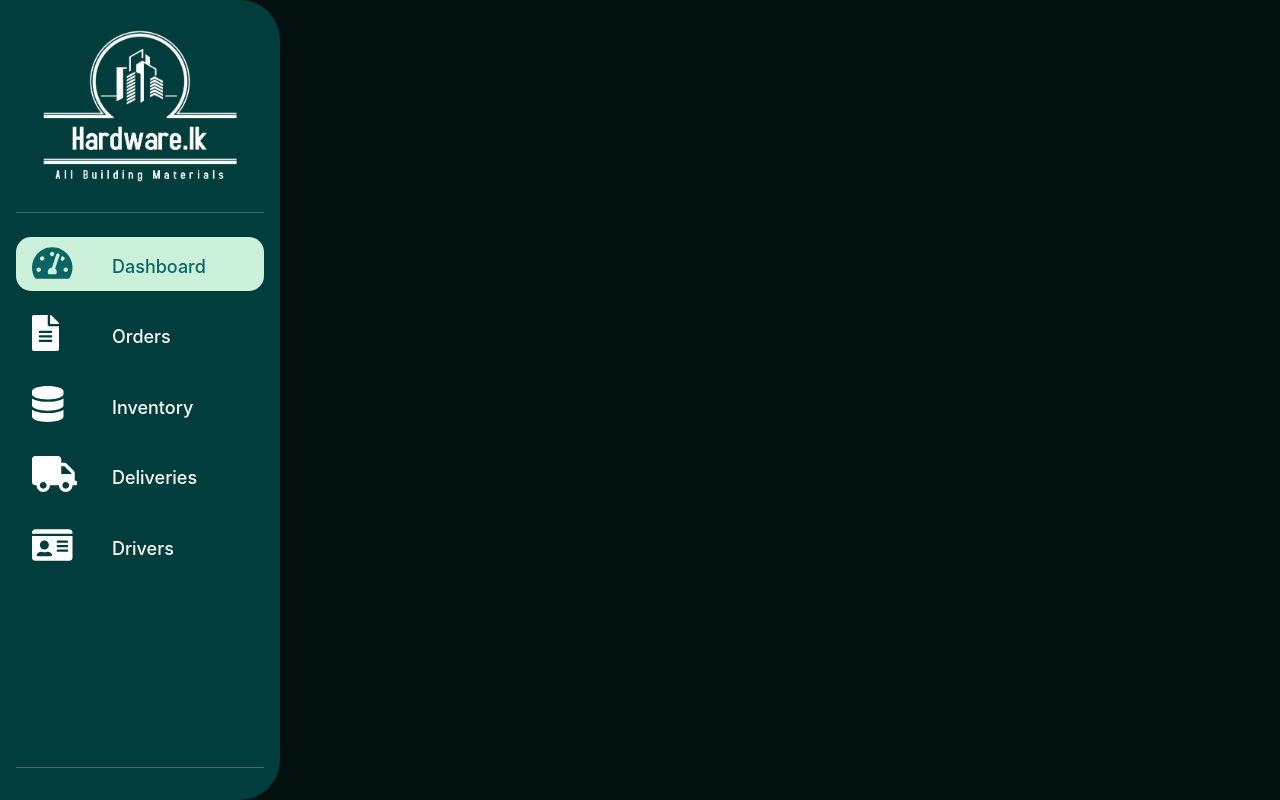
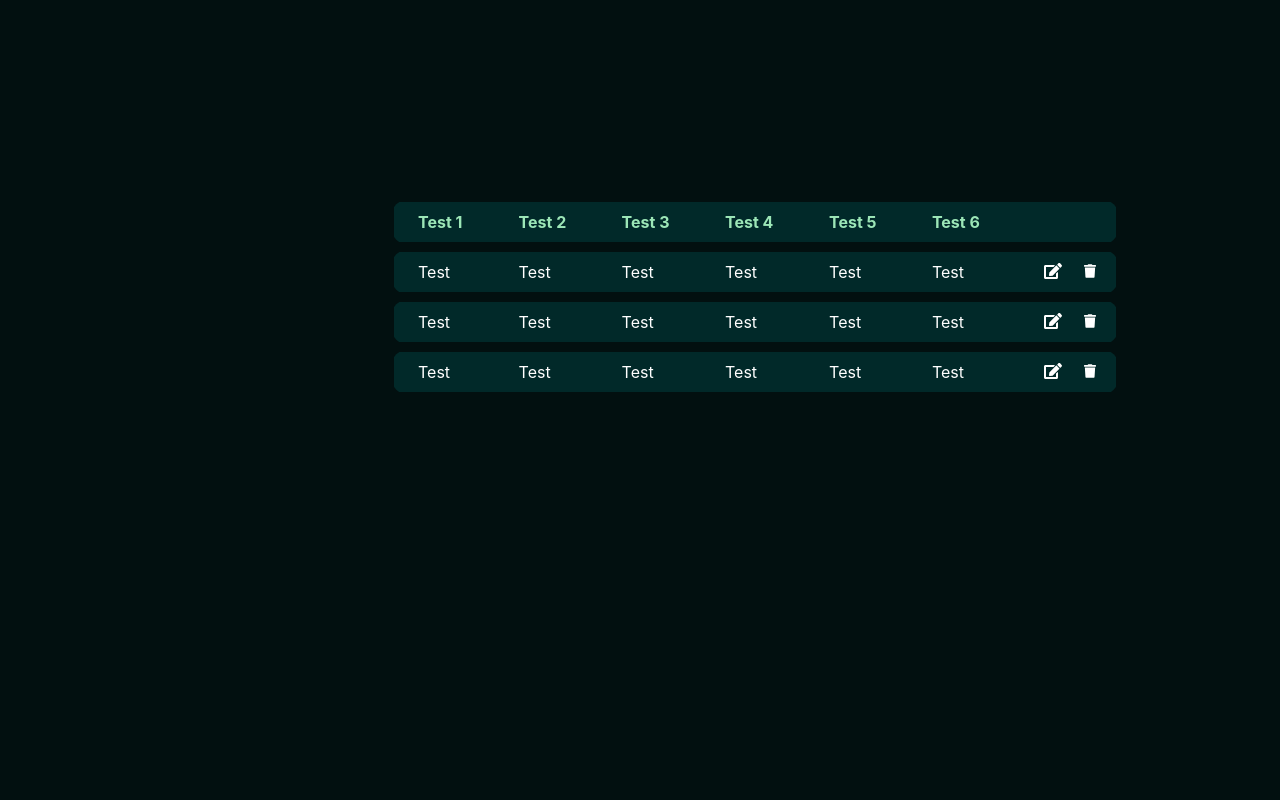
Before and after one commit to wishva8/Hardware-Management, a React (Create React App) app in the folder Releases/SourceCode/Frontend/app/: page /orderList in a window 1280 px wide. Built offline with nearby package versions, Linux system fonts and the light colour scheme.

Commit message:
Changes to order list

```diff
--- a/Releases/SourceCode/Frontend/app/src/App.js
+++ b/Releases/SourceCode/Frontend/app/src/App.js
@@ -8,7 +8,7 @@ function App() {
     <div className="App">
       <BrowserRouter>
         <Switch>
-          <SideNav />
+          {/* <SideNav /> */}
           <Route path="/orderList">
             <OrderList/>
           </Route>
--- a/Releases/SourceCode/Frontend/app/src/Pages/OrderList/OrderList.css
+++ b/Releases/SourceCode/Frontend/app/src/Pages/OrderList/OrderList.css
@@ -9,6 +9,10 @@
 .order{
     width: 58%;
     color: #9CE6B7;
+    margin-left: 30%;
+    margin-right: auto;
+    margin-top: 15%;
+
 }
 
 .orderListItems td:first-child,th:first-child{
@@ -21,4 +25,6 @@
 .orderListItems td:last-child,th:last-child{
     border-bottom-right-radius: 50px;
     border-top-right-radius: 50px;
+    width: 110px;
+    /* padding-right: 5px; */
 }
--- a/Releases/SourceCode/Frontend/app/src/Pages/OrderList/OrderList.jsx
+++ b/Releases/SourceCode/Frontend/app/src/Pages/OrderList/OrderList.jsx
@@ -9,7 +9,8 @@ import { faEdit, faTrash} from "@fortawesome/free-solid-svg-icons";
 export default class OrderList extends Component {
     render() {
         return (
-            <table class="table table-bordered order">
+            <div  class= "align-center">
+            <table class="table table-bordered  order">
                 <tr class="orderListItems">
                     <th className = "ps-4">Test 1</th>
                     <th className = "ps-4">Test 2</th>
@@ -17,7 +18,7 @@ export default class OrderList extends Component {
                     <th className = "ps-4">Test 4</th>
                     <th className = "ps-4">Test 5</th>
                     <th className = "ps-4">Test 6</th>
-                    <th className = "ps-4" colSpan='2'></th>
+                    <th className = "ps-4"></th>
 
 
                 </tr>
@@ -28,8 +29,7 @@ export default class OrderList extends Component {
                     <td className = "ps-4">Test</td>
                     <td className = "ps-4">Test</td>
                     <td className = "ps-4">Test</td>
-                    <td className = "ps-4"><FontAwesomeIcon size="2x" icon={faEdit}/></td>
-                    <td className = "ps-4"><FontAwesomeIcon size="2x" icon={faTrash}/></td>
+                    <td className = "ps-4"><FontAwesomeIcon size="2x" icon={faEdit}/>     <FontAwesomeIcon size="2x" icon={faTrash}/></td>
                 </tr>
                 <tr class = "orderListItems text-white">
                     <td className = "ps-4">Test</td>
@@ -38,8 +38,8 @@ export default class OrderList extends Component {
                     <td className = "ps-4">Test</td>
                     <td className = "ps-4">Test</td>
                     <td className = "ps-4">Test</td>
-                    <td className = "ps-4"><FontAwesomeIcon size="2x" icon={faEdit}/></td>
-                    <td className = "ps-4"><FontAwesomeIcon size="2x" icon={faTrash}/></td>
+                    <td className = "ps-4"><FontAwesomeIcon size="2x" icon={faEdit}/>     <FontAwesomeIcon size="2x" icon={faTrash}/></td>
+
                 </tr>
                 <tr class = "orderListItems text-white">
                     <td className = "ps-4">Test</td>
@@ -48,10 +48,11 @@ export default class OrderList extends Component {
                     <td className = "ps-4">Test</td>
                     <td className = "ps-4">Test</td>
                     <td className = "ps-4">Test</td>
-                    <td className = "ps-4"><FontAwesomeIcon size="2x" icon={faEdit}/></td>
-                    <td className = "ps-4"><FontAwesomeIcon size="2x" icon={faTrash}/></td>
+                    <td className = "ps-4"><FontAwesomeIcon size="2x" icon={faEdit}/>     <FontAwesomeIcon size="2x" icon={faTrash}/></td>
+
                 </tr>
             </table>
+            </div>
         )
     }
 }
```
